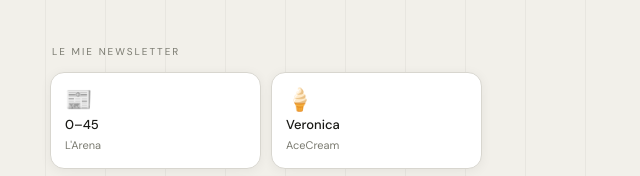
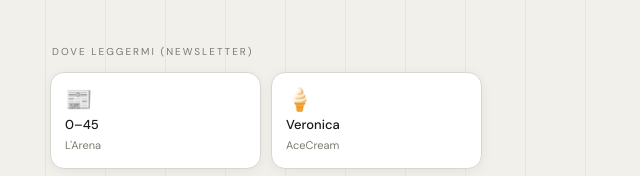
Before and after one commit to zzante/lorenzozantedeschi, a plain HTML site: page index.html in a window 1280 px wide. Shown: the part 509-685 px from the top of the page, 374-1014 px from the left. Drawn offline with nearby package versions, Linux system fonts and the light colour scheme; a web font is replaced by a local one.

Commit message:
Update index.html

```diff
--- a/index.html
+++ b/index.html
@@ -446,7 +446,7 @@
   <p class="bio">Se a 19 anni non mi fossi rotto i legamenti della caviglia, ora sarei al Roland Garros (da spettatore, chiaro). In compenso, sono stato a Wimbledon.</p>
 
   <!-- NEWSLETTER -->
-  <div class="section-label">Le mie newsletter</div>
+  <div class="section-label">Dove leggermi (newsletter)</div>
   <div class="nl-grid">
     <a class="nl-card" href="https://www2.larena.it/newsletter/" target="_blank" rel="noopener">
       <div class="nl-icon">📰</div>
```
